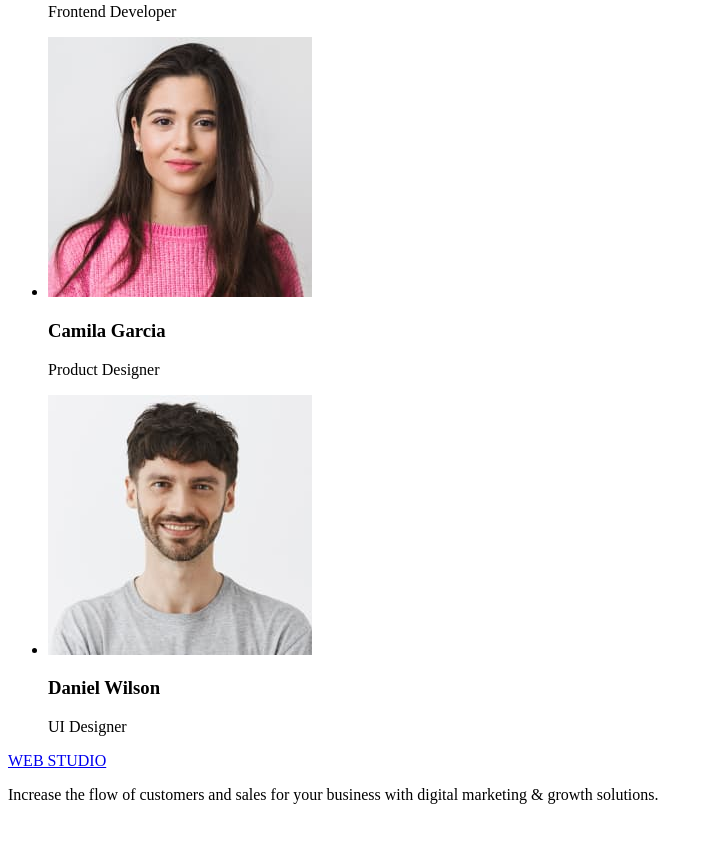
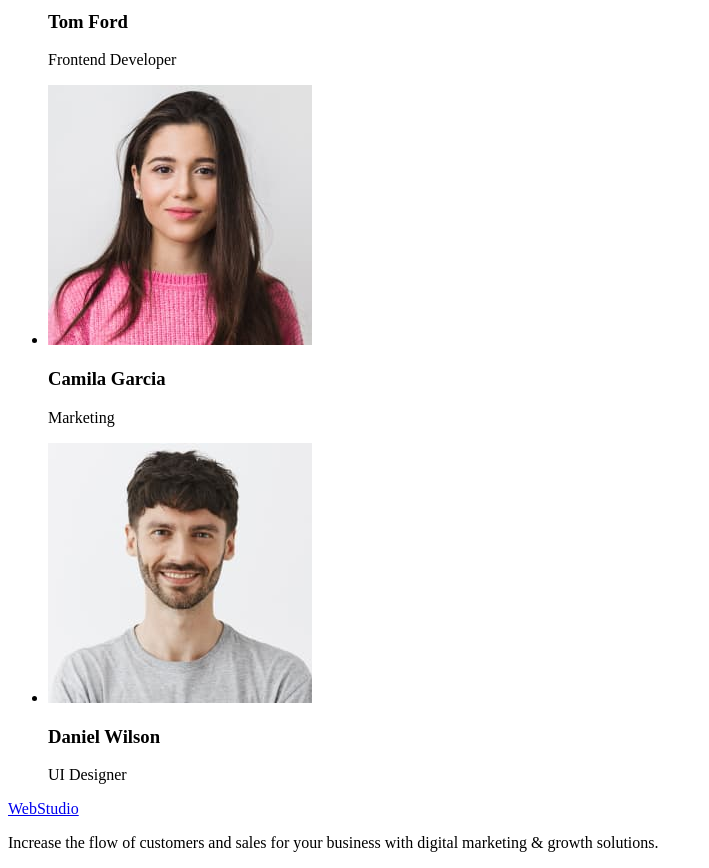
Before and after one commit to yabluninn/goit-markup-hw-02, a plain HTML site: page index.html in a window 1280 px wide. Shown: the part 1290-2158 px from the top of the page, without its empty margins (0-709 px from the left). Before the commit the page ends 2110 px from the top, so only its background shows below. Drawn offline with Linux system fonts and the light colour scheme.

Commit message:
final fixing issues

```diff
--- a/index.html
+++ b/index.html
@@ -28,6 +28,7 @@
         <button type="button">Order Service</button>
       </section>
       <section>
+        <h2>Our Plans</h2>
         <ul>
           <li>
             <h3>Strategy</h3>
@@ -79,7 +80,7 @@
               width="264"
             />
             <h3>Camila Garcia</h3>
-            <p>Product Designer</p>
+            <p>Marketing</p>
           </li>
           <li>
             <img
@@ -94,7 +95,7 @@
       </section>
     </main>
     <footer>
-      <a href="./index.html">WEB STUDIO</a>
+      <a href="./index.html">WebStudio</a>
       <p>
         Increase the flow of customers and sales for your business with digital
         marketing & growth solutions.
```
